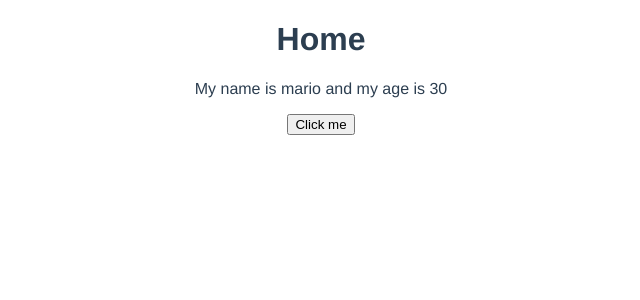
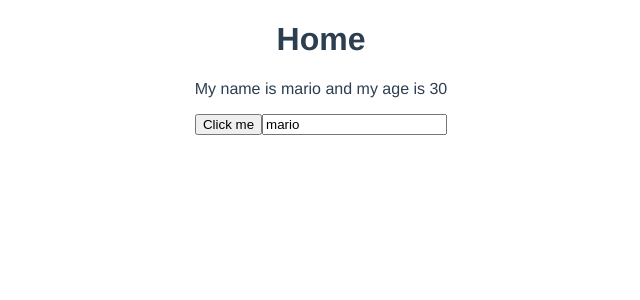
Before and after one commit to DiegoVargasM/Vue_Lessons, a Vue app in the folder L5-Composition-API/dojo-blog/: page / in a window 1280 px wide. Shown: the top 300 px of the page, without its empty margins (319-959 px from the left). Built offline with nearby package versions, Linux system fonts and the light colour scheme.

Commit message:
Add input field for name

```diff
--- a/L5-Composition-API/dojo-blog/src/views/Home.vue
+++ b/L5-Composition-API/dojo-blog/src/views/Home.vue
@@ -3,6 +3,7 @@
     <h1>Home</h1>
     <p ref="p">My name is {{ name }} and my age is {{ age }}</p>
     <button @click="handleClick">Click me</button>
+    <input type="text" v-model="name" />
   </div>
 </template>
 
```
